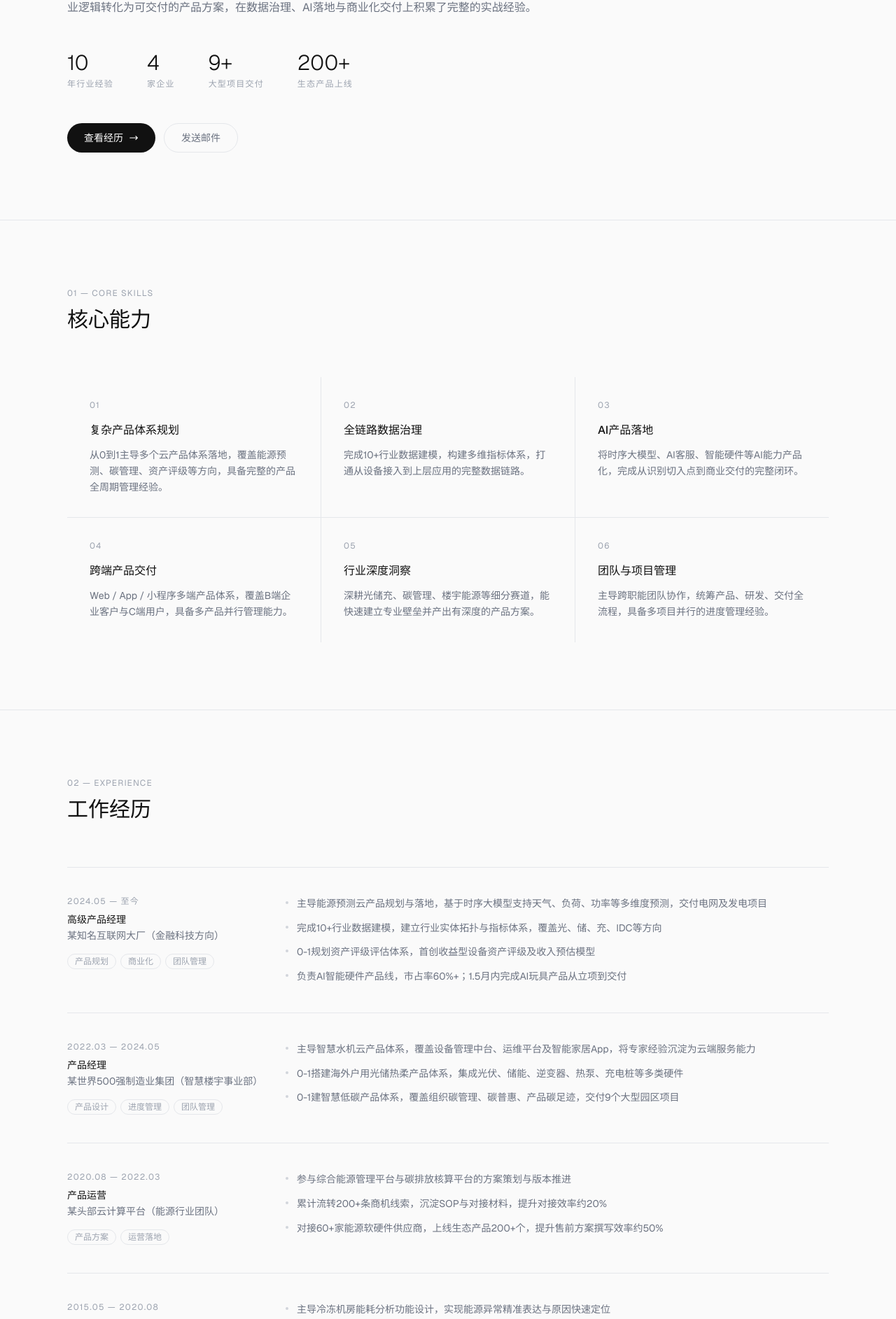
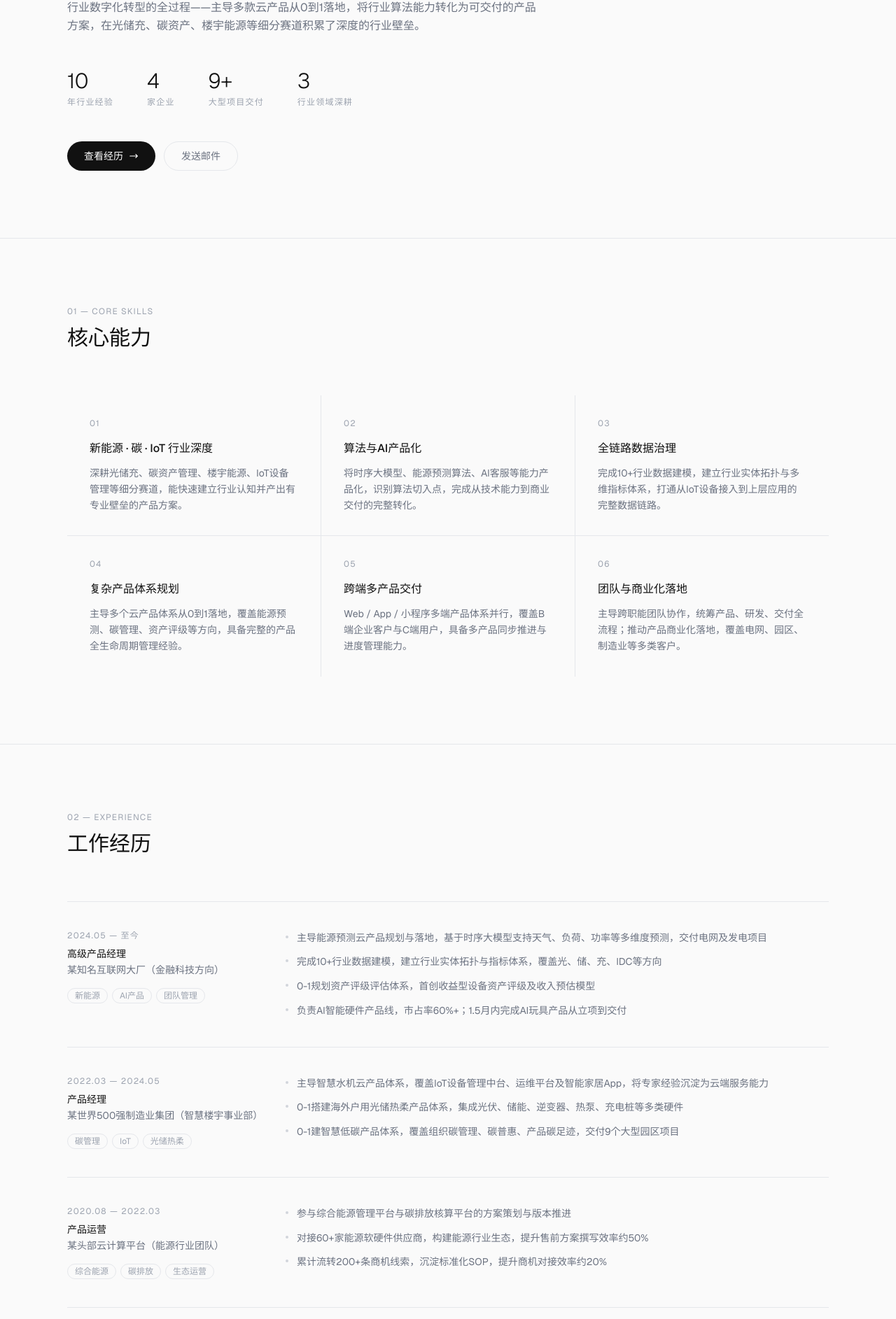
Before and after one commit to ireneshen6688-star/nextjs-boilerplate, a Next.js app: page / in a window 1280 px wide. Shown: the part 398-2283 px from the top of the page at 70% size. Built offline with nearby package versions, Linux system fonts and the light colour scheme.

Commit message:
copy: remove 200+ stat, sharpen intro & skills around energy/carbon/IoT/AI, update keywords

```diff
--- a/app/data/profile.ts
+++ b/app/data/profile.ts
@@ -2,57 +2,57 @@ export const profileData = {
   name: "Irene Shen",
   nameZh: "沈丽",
   title: "产品经理",
-  subtitle: "新能源 · 碳 · IoT 设备管理",
+  subtitle: "新能源 · 碳 · IoT · AI",
   tagline: "用产品思维，重新定义能源的边界",
   intro:
-    "10年深耕新能源、碳管理与IoT设备管理领域，主导多个云产品体系从0到1落地；擅长将复杂行业逻辑转化为可交付的产品方案，在数据治理、AI落地与商业化交付上积累了完整的实战经验。",
+    "10年专注新能源、碳管理与IoT设备管理领域。从底层数据治理到上层AI应用，完整经历了能源行业数字化转型的全过程——主导多款云产品从0到1落地，将行业算法能力转化为可交付的产品方案，在光储充、碳资产、楼宇能源等细分赛道积累了深度的行业壁垒。",
 
   skills: [
     {
-      title: "复杂产品体系规划",
+      title: "新能源 · 碳 · IoT 行业深度",
       description:
-        "从0到1主导多个云产品体系落地，覆盖能源预测、碳管理、资产评级等方向，具备完整的产品全周期管理经验。",
+        "深耕光储充、碳资产管理、楼宇能源、IoT设备管理等细分赛道，能快速建立行业认知并产出有专业壁垒的产品方案。",
+    },
+    {
+      title: "算法与AI产品化",
+      description:
+        "将时序大模型、能源预测算法、AI客服等能力产品化，识别算法切入点，完成从技术能力到商业交付的完整转化。",
     },
     {
       title: "全链路数据治理",
       description:
-        "完成10+行业数据建模，构建多维指标体系，打通从设备接入到上层应用的完整数据链路。",
+        "完成10+行业数据建模，建立行业实体拓扑与多维指标体系，打通从IoT设备接入到上层应用的完整数据链路。",
     },
     {
-      title: "AI产品落地",
+      title: "复杂产品体系规划",
       description:
-        "将时序大模型、AI客服、智能硬件等AI能力产品化，完成从识别切入点到商业交付的完整闭环。",
+        "主导多个云产品体系从0到1落地，覆盖能源预测、碳管理、资产评级等方向，具备完整的产品全生命周期管理经验。",
     },
     {
-      title: "跨端产品交付",
+      title: "跨端多产品交付",
       description:
-        "Web / App / 小程序多端产品体系，覆盖B端企业客户与C端用户，具备多产品并行管理能力。",
+        "Web / App / 小程序多端产品体系并行，覆盖B端企业客户与C端用户，具备多产品同步推进与进度管理能力。",
     },
     {
-      title: "行业深度洞察",
+      title: "团队与商业化落地",
       description:
-        "深耕光储充、碳管理、楼宇能源等细分赛道，能快速建立专业壁垒并产出有深度的产品方案。",
-    },
-    {
-      title: "团队与项目管理",
-      description:
-        "主导跨职能团队协作，统筹产品、研发、交付全流程，具备多项目并行的进度管理经验。",
+        "主导跨职能团队协作，统筹产品、研发、交付全流程；推动产品商业化落地，覆盖电网、园区、制造业等多类客户。",
     },
   ],
 
   // 关键词矩阵 — 三个维度
   keywords: [
     {
-      group: "产品形态",
-      tags: ["Web 产品体系", "移动端 App", "微信小程序", "B 端 SaaS", "C 端产品", "IoT 设备管理平台"],
+      group: "行业领域",
+      tags: ["新能源", "碳资产管理", "IoT 设备管理", "光储充一体化", "楼宇能源", "企业碳中和"],
     },
     {
-      group: "行业深度",
-      tags: ["新能源", "碳资产管理", "光储充一体化", "楼宇能源", "企业数字化转型", "行业标准制定"],
+      group: "技术与算法",
+      tags: ["时序大模型", "能源预测算法", "AI 产品化", "数据治理", "行业数据建模", "智能硬件"],
     },
     {
-      group: "产品阶段",
-      tags: ["0 → 1 落地", "1 → N 迭代", "全生命周期管理", "商业化交付", "AI 产品化", "团队管理"],
+      group: "产品能力",
+      tags: ["0 → 1 落地", "全生命周期管理", "B 端 SaaS", "移动端 App", "微信小程序", "商业化交付"],
     },
   ],
 
@@ -61,7 +61,7 @@ export const profileData = {
       company: "某知名互联网大厂（金融科技方向）",
       period: "2024.05 — 至今",
       role: "高级产品经理",
-      tags: ["产品规划", "商业化", "团队管理"],
+      tags: ["新能源", "AI产品", "团队管理"],
       highlights: [
         "主导能源预测云产品规划与落地，基于时序大模型支持天气、负荷、功率等多维度预测，交付电网及发电项目",
         "完成10+行业数据建模，建立行业实体拓扑与指标体系，覆盖光、储、充、IDC等方向",
@@ -73,9 +73,9 @@ export const profileData = {
       company: "某世界500强制造业集团（智慧楼宇事业部）",
       period: "2022.03 — 2024.05",
       role: "产品经理",
-      tags: ["产品设计", "进度管理", "团队管理"],
+      tags: ["碳管理", "IoT", "光储热柔"],
       highlights: [
-        "主导智慧水机云产品体系，覆盖设备管理中台、运维平台及智能家居App，将专家经验沉淀为云端服务能力",
+        "主导智慧水机云产品体系，覆盖IoT设备管理中台、运维平台及智能家居App，将专家经验沉淀为云端服务能力",
         "0-1搭建海外户用光储热柔产品体系，集成光伏、储能、逆变器、热泵、充电桩等多类硬件",
         "0-1建智慧低碳产品体系，覆盖组织碳管理、碳普惠、产品碳足迹，交付9个大型园区项目",
       ],
@@ -84,21 +84,21 @@ export const profileData = {
       company: "某头部云计算平台（能源行业团队）",
       period: "2020.08 — 2022.03",
       role: "产品运营",
-      tags: ["产品方案", "运营落地"],
+      tags: ["综合能源", "碳排放", "生态运营"],
       highlights: [
         "参与综合能源管理平台与碳排放核算平台的方案策划与版本推进",
-        "累计流转200+条商机线索，沉淀SOP与对接材料，提升对接效率约20%",
-        "对接60+家能源软硬件供应商，上线生态产品200+个，提升售前方案撰写效率约50%",
+        "对接60+家能源软硬件供应商，构建能源行业生态，提升售前方案撰写效率约50%",
+        "累计流转200+条商机线索，沉淀标准化SOP，提升商机对接效率约20%",
       ],
     },
     {
       company: "某节能技术企业",
       period: "2015.05 — 2020.08",
       role: "产品方案策划",
-      tags: ["产品设计", "数据治理"],
+      tags: ["楼宇能耗", "数据治理", "算法协同"],
       highlights: [
         "主导冷冻机房能耗分析功能设计，实现能源异常精准表达与原因快速定位",
-        "参与智慧建筑大数据管理功能设计，协同算法实现部分点位自动识别，提升数据治理效率约50%",
+        "参与智慧建筑大数据管理功能设计，协同算法团队实现部分点位自动识别，提升数据治理效率约50%",
       ],
     },
   ],
--- a/app/page.tsx
+++ b/app/page.tsx
@@ -37,7 +37,7 @@ export default function Home() {
               { num: "10", label: "年行业经验" },
               { num: "4", label: "家企业" },
               { num: "9+", label: "大型项目交付" },
-              { num: "200+", label: "生态产品上线" },
+              { num: "3", label: "行业领域深耕" },
             ].map((s) => (
               <div key={s.label}>
                 <div className="text-3xl font-light">{s.num}</div>
```
